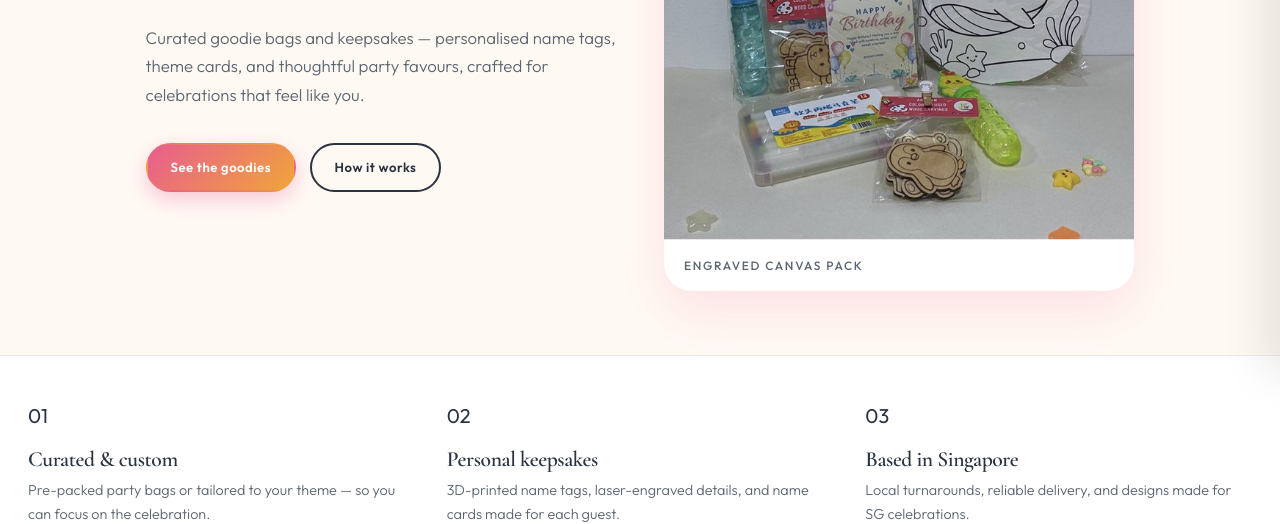
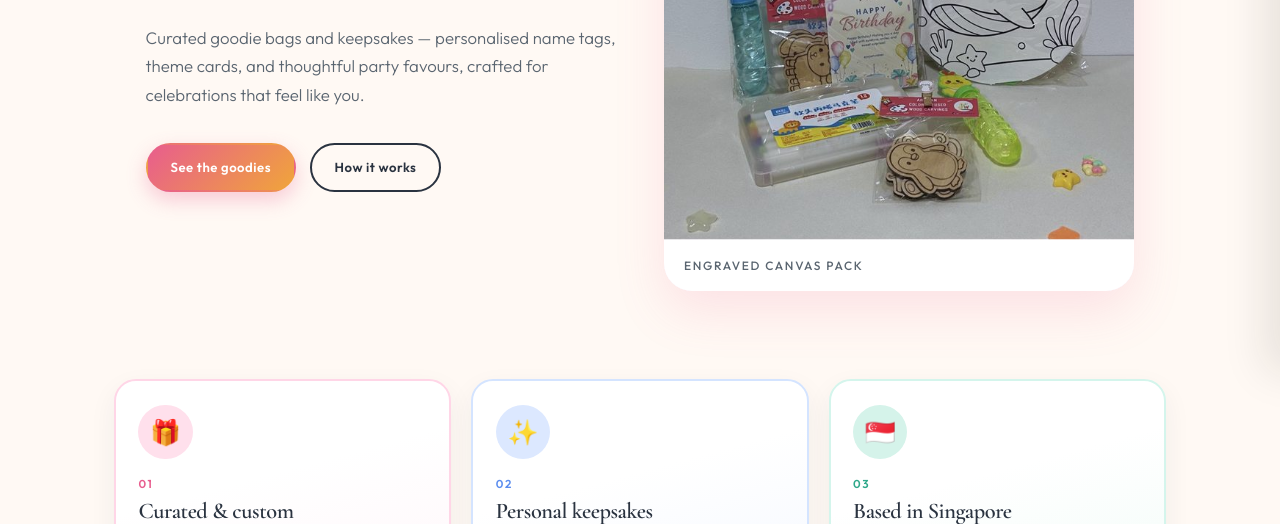
Before and after one commit to jiawun90/testing2, a website: page index.html in a window 1280 px wide. Shown: the part 428-952 px from the top of the page. Drawn offline with nearby package versions, Linux system fonts and the light colour scheme.

Commit message:
Add files via upload

```diff
--- a/index.html
+++ b/index.html
@@ -79,18 +79,27 @@
 
 <section class="features-strip">
   <div class="features-grid">
-    <div class="feature-card">
-      <span class="feature-icon">01</span>
+    <div class="feature-card feature-card-1">
+      <div class="feature-visual" aria-hidden="true">
+        <span class="feature-emoji">🎁</span>
+      </div>
+      <span class="feature-num">01</span>
       <h3>Curated & custom</h3>
       <p>Pre-packed party bags or tailored to your theme — so you can focus on the celebration.</p>
     </div>
-    <div class="feature-card">
-      <span class="feature-icon">02</span>
+    <div class="feature-card feature-card-2">
+      <div class="feature-visual" aria-hidden="true">
+        <span class="feature-emoji">✨</span>
+      </div>
+      <span class="feature-num">02</span>
       <h3>Personal keepsakes</h3>
       <p>3D-printed name tags, laser-engraved details, and name cards made for each guest.</p>
     </div>
-    <div class="feature-card">
-      <span class="feature-icon">03</span>
+    <div class="feature-card feature-card-3">
+      <div class="feature-visual" aria-hidden="true">
+        <span class="feature-emoji">🇸🇬</span>
+      </div>
+      <span class="feature-num">03</span>
       <h3>Based in Singapore</h3>
       <p>Local turnarounds, reliable delivery, and designs made for SG celebrations.</p>
     </div>
--- a/styles.css
+++ b/styles.css
@@ -303,43 +303,87 @@ em { font-style: italic; color: var(--accent); }
   max-width: 36em;
 }
 
-/* Features strip */
+/* Features strip — playful cards */
 .features-strip {
-  border-top: 1px solid var(--line);
-  border-bottom: 1px solid var(--line);
-  background: var(--card);
+  border: none;
+  background: transparent;
+  padding: 0.5rem 0 1rem;
 }
 .features-grid {
-  max-width: 1280px;
+  max-width: 1100px;
   margin: 0 auto;
-  padding: 2.75rem 1.75rem;
+  padding: 1rem 1.5rem 2rem;
   display: grid;
   grid-template-columns: repeat(3, 1fr);
-  gap: 2rem;
+  gap: 1.25rem;
 }
 .feature-card {
   text-align: left;
-  padding: 0;
-  background: none;
-  box-shadow: none;
+  padding: 1.5rem 1.4rem 1.6rem;
+  background: #fff;
+  border-radius: 22px;
+  box-shadow: 0 10px 28px rgba(42, 51, 64, 0.06);
+  border: 2px solid transparent;
+  transition: transform 0.2s ease, box-shadow 0.2s ease;
+  position: relative;
+  overflow: hidden;
 }
-.feature-icon {
-  font-size: 1.25rem;
-  margin-bottom: 0.75em;
+.feature-card-1 {
+  border-color: #ffd6e7;
+  background: linear-gradient(165deg, #fff 40%, #fff5f9 100%);
+}
+.feature-card-2 {
+  border-color: #d4e4ff;
+  background: linear-gradient(165deg, #fff 40%, #f3f7ff 100%);
+}
+.feature-card-3 {
+  border-color: #d4f5ec;
+  background: linear-gradient(165deg, #fff 40%, #f0fbf7 100%);
+}
+.feature-card:hover {
+  transform: translateY(-4px);
+  box-shadow: 0 16px 36px rgba(232, 93, 142, 0.12);
+}
+.feature-visual {
+  width: 3.4rem;
+  height: 3.4rem;
+  border-radius: 50%;
+  display: flex;
+  align-items: center;
+  justify-content: center;
+  margin-bottom: 1rem;
+  font-size: 1.55rem;
+}
+.feature-card-1 .feature-visual { background: #ffe0ec; }
+.feature-card-2 .feature-visual { background: #dce8ff; }
+.feature-card-3 .feature-visual { background: #d5f3ea; }
+.feature-emoji { line-height: 1; }
+.feature-num {
   display: block;
+  font-size: 0.72rem;
+  font-weight: 600;
+  letter-spacing: 0.14em;
+  color: var(--accent);
+  margin-bottom: 0.35em;
 }
+.feature-card-2 .feature-num { color: #5b8def; }
+.feature-card-3 .feature-num { color: #2fa88a; }
 .feature-card h3 {
   font-family: var(--font-display);
-  font-size: 1.35rem;
+  font-size: 1.4rem;
   font-weight: 600;
-  margin-bottom: 0.35em;
+  margin: 0 0 0.4em;
+  color: var(--ink);
 }
 .feature-card p {
-  font-size: 0.9rem;
-  font-weight: 300;
+  font-size: 0.92rem;
+  font-weight: 400;
   color: var(--ink-soft);
   margin: 0;
-  line-height: 1.65;
+  line-height: 1.6;
+}
+@media (max-width: 880px) {
+  .features-grid { grid-template-columns: 1fr; max-width: 420px; }
 }
 
 /* ---------- Collections (playful kids filters) ---------- */
```
